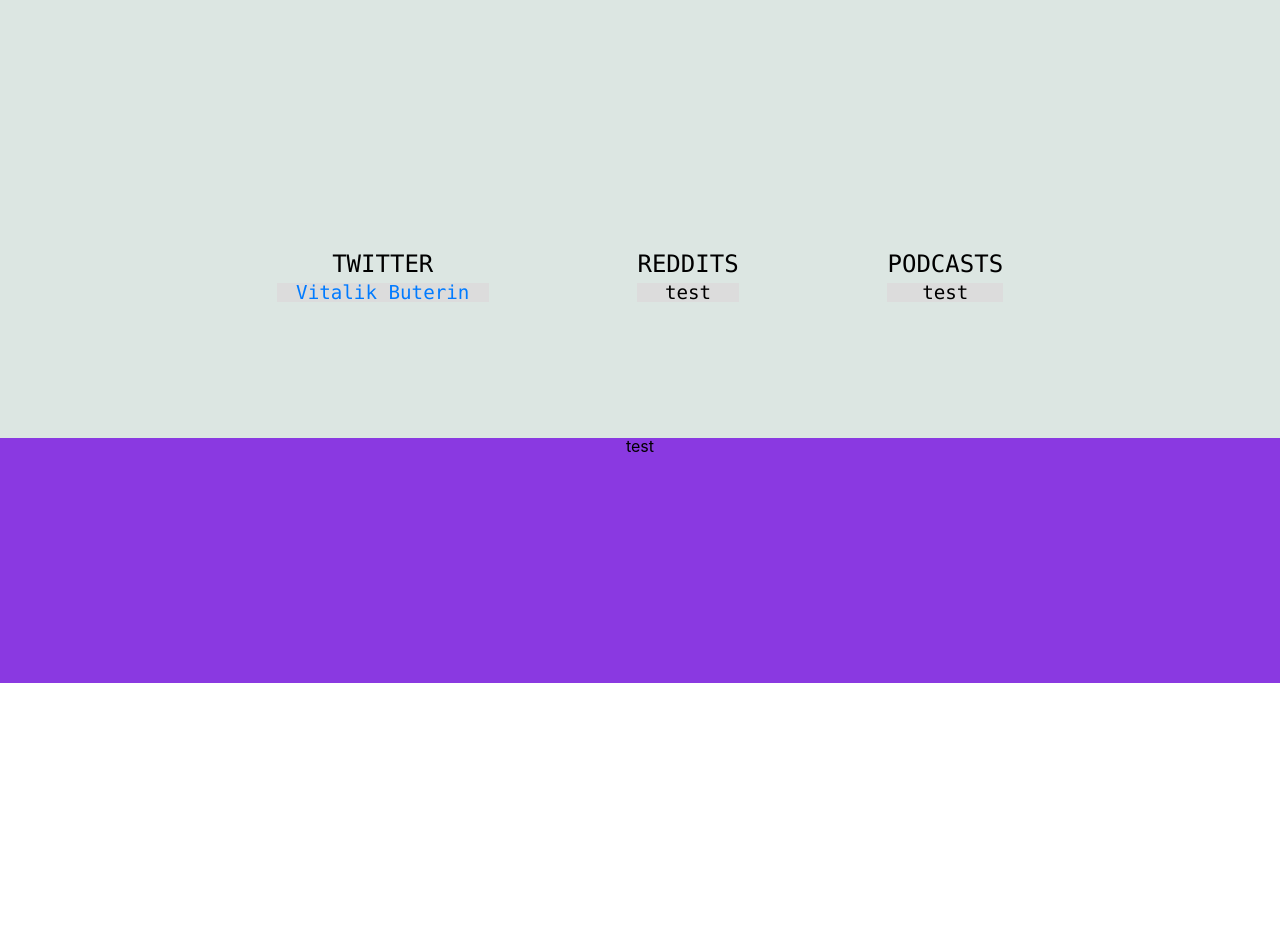
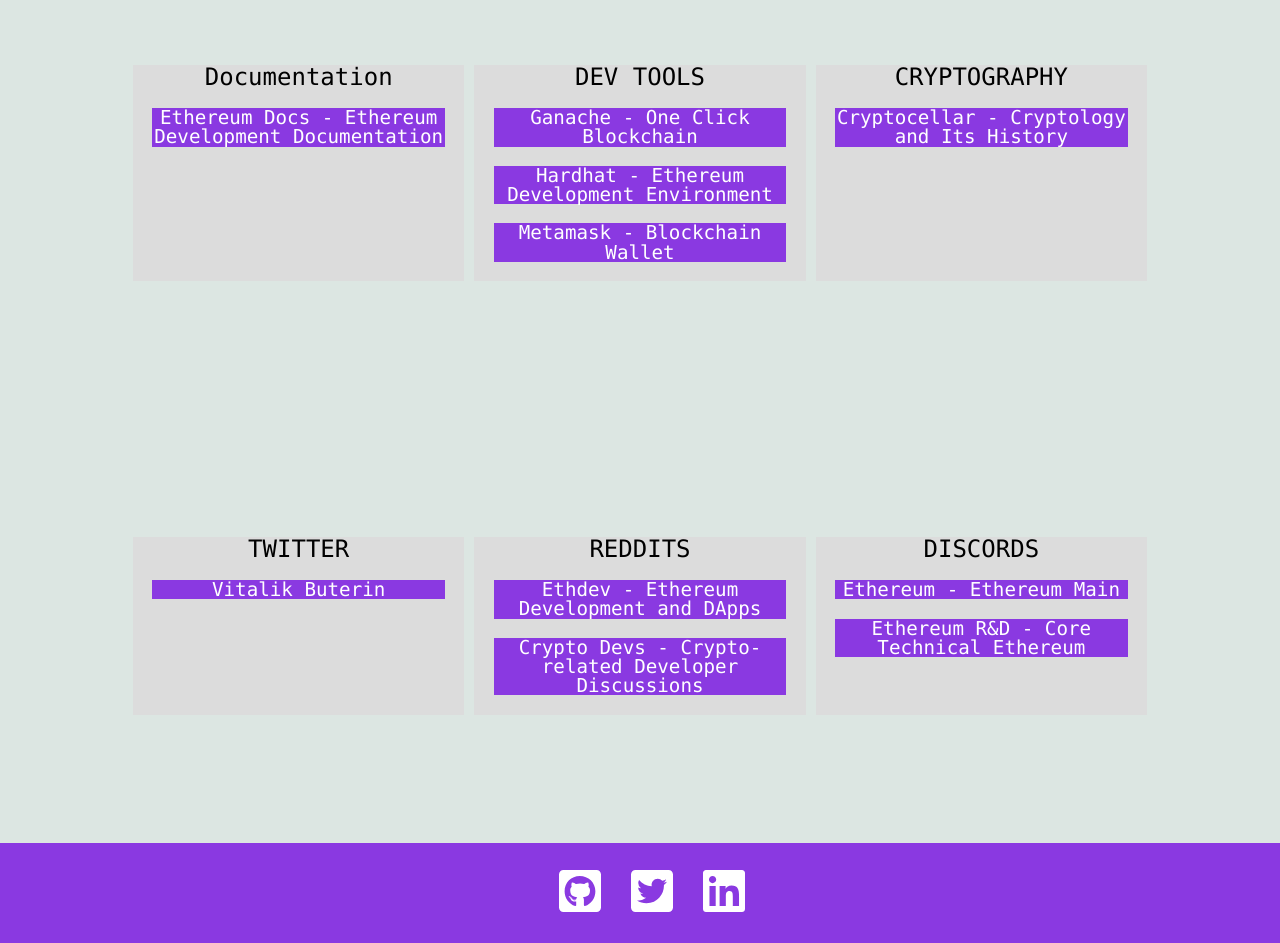
Before and after one commit to Danieltda/OXDAMZOR, a React (Create React App) app: page / in a window 1280 px wide. Shown: the part 660-1603 px from the top of the page. Before the commit the page ends 1343 px from the top, so only its background shows below. Built offline with nearby package versions, Linux system fonts and the light colour scheme.

Commit message:
footer done

```diff
--- a/src/App.js
+++ b/src/App.js
@@ -3,6 +3,7 @@
 import { Link, Routes, Route } from "react-router-dom";
 import HomePage from "./Components/HomePage/HomePage";
 import AboutPage from "./Components/AboutPage/AboutPage";
+import DailyNewsItem from "./Components/DailyNewsItem/DailyNewsItem";
 import SuggestaResource from "./Components/Suggestaresource/SuggestaResource";
 import { SiBlockchaindotcom } from "react-icons/si";
 
@@ -22,6 +23,10 @@
             About
           </Link>
           <br />
+          <Link to="/dailynewsitem" className="link-style">
+            Daily News Item
+          </Link>
+          <br />
           <Link to="/suggestaresource" className="link-style">
             Suggest Resource
           </Link>
@@ -30,6 +35,7 @@
       <Routes>
         <Route path="/" element={<HomePage />} />
         <Route path="/about" element={<AboutPage />} />
+        <Route path="/dailynewsitem" element={<DailyNewsItem />} />
         <Route path="/suggestaresource" element={<SuggestaResource />} />
       </Routes>
     </div>
--- /dev/null
+++ b/src/Components/DailyNewsItem/DailyNewsItem.jsx
@@ -0,0 +1,7 @@
+import React from "react";
+
+function DailyNewsItem() {
+  return <div>DailyNewsItem</div>;
+}
+
+export default DailyNewsItem;
--- a/src/Components/Overview/overview.css
+++ b/src/Components/Overview/overview.css
@@ -4,16 +4,11 @@
   outline: solid #f00 1px !important;
 } */
 
-* {
-  margin: 0;
-  padding: 0;
-}
-
 .overview-section-s1 {
   display: flex;
   justify-content: flex-start;
-  background-color: #f9f6f5;
-  padding: 6em;
+  background-color: white;
+  padding: 9em;
 }
 
 .h1-overview {
@@ -27,7 +22,7 @@
 
 .overview-section-p {
   margin-left: 8em;
-  letter-spacing: 0.05em;
+  letter-spacing: 0.08em;
   word-wrap: break-word;
   font-family: system-ui, -apple-system, BlinkMacSystemFont, Segoe UI, Roboto,
     Helvetica, Arial, sans-serif, Apple Color Emoji, Segoe UI Emoji,
--- a/src/Components/Resources/resources.css
+++ b/src/Components/Resources/resources.css
@@ -7,7 +7,7 @@
 .section1-resources {
   background-color: rgb(220, 230, 226);
   display: flex;
-  justify-content: space-evenly;
+  justify-content: space-around;
   padding: 8em;
   margin-bottom: 0px;
   font-family: SFMono-Regular, Consolas, "Roboto Mono", "Droid Sans Mono",
@@ -15,15 +15,36 @@
   font-size: 1em;
 }
 
-.footer-overview {
-  background-color: #8a39e1;
-  height: 245px;
-}
-
 .section1-resources-sources {
   background-color: gainsboro;
+  flex-basis: calc(33.333% - 10px);
 }
 
 .section1-resources-titles {
   font-size: 1.5em;
 }
+
+.section1-resources-li {
+  background-color: #8a39e1;
+  margin: 1em;
+}
+
+a {
+  color: white;
+}
+
+.footer-overview {
+  background-color: #8a39e1;
+  height: 100px;
+}
+
+.section1-footer-icons {
+  display: flex;
+  justify-content: center;
+  font-size: 3em;
+}
+
+.section1-footer-icons > a {
+  margin-left: 0.5em;
+  margin-top: 0.5em;
+}
--- a/src/Components/Resources/resources.jsx
+++ b/src/Components/Resources/resources.jsx
@@ -1,6 +1,7 @@
 import React from "react";
 import { useState } from "react";
 import "./resources.css";
+import { FaGithubSquare, FaTwitterSquare, FaLinkedin } from "react-icons/fa";
 
 export default function Resources() {
   const [like, setLike] = useState([]);
@@ -8,46 +9,59 @@
   return (
     <>
       <section className="section1-resources">
-        <div>
+        <div className="section1-resources-sources">
           <h1 className="section1-resources-titles">Documentation </h1>
-          <ul className="section1-resources-sources">
-            <li>
+          <ul>
+            <li className="section1-resources-li">
               <a
                 href="https://ethereum.org/en/developers/docs/"
                 target="_blank"
               >
-                Ethereum Docs
+                Ethereum Docs - Ethereum Development Documentation
               </a>
             </li>
-            <li></li>
-            <li></li>
-            <li></li>
           </ul>
         </div>
-        <div>
+        <div className="section1-resources-sources">
           <h1 className="section1-resources-titles">DEV TOOLS </h1>
-          <ul className="section1-resources-sources">
-            <li>test</li>
-            <li></li>
-            <li></li>
-            <li></li>
+          <ul>
+            <li className="section1-resources-li">
+              {" "}
+              <a href="https://trufflesuite.com/ganache/" target="_blank">
+                Ganache - One Click Blockchain
+              </a>
+            </li>
+            <li className="section1-resources-li">
+              {" "}
+              <a href="https://hardhat.org/" target="_blank">
+                Hardhat - Ethereum Development Environment
+              </a>
+            </li>
+            <li className="section1-resources-li">
+              {" "}
+              <a href="https://metamask.io/" target="_blank">
+                Metamask - Blockchain Wallet
+              </a>
+            </li>
           </ul>
         </div>
-        <div>
+        <div className="section1-resources-sources">
           <h1 className="section1-resources-titles">CRYPTOGRAPHY </h1>
           <ul className="section1-resources-sources">
-            <li>test</li>
-            <li></li>
-            <li></li>
-            <li></li>
+            <li className="section1-resources-li">
+              {" "}
+              <a href="https://cryptocellar.org/" target="_blank">
+                Cryptocellar - Cryptology and Its History
+              </a>
+            </li>
           </ul>
         </div>
       </section>
       <section className="section1-resources">
-        <div>
+        <div className="section1-resources-sources">
           <h1 className="section1-resources-titles">TWITTER </h1>
           <ul className="section1-resources-sources">
-            <li>
+            <li className="section1-resources-li">
               {" "}
               <a
                 href="https://twitter.com/VitalikButerin?s=20&t=bPOdTxT3_DMCMqzxGTeLGg"
@@ -56,31 +70,58 @@
                 Vitalik Buterin
               </a>
             </li>
-            <li></li>
-            <li></li>
-            <li></li>
           </ul>
         </div>
-        <div>
+        <div className="section1-resources-sources">
           <h1 className="section1-resources-titles">REDDITS </h1>
           <ul className="section1-resources-sources">
-            <li>test</li>
-            <li></li>
-            <li></li>
-            <li></li>
+            <li className="section1-resources-li">
+              {" "}
+              <a href="https://www.reddit.com/r/ethdev/" target="_blank">
+                Ethdev - Ethereum Development and DApps
+              </a>
+            </li>
+            <li className="section1-resources-li">
+              {" "}
+              <a href="https://www.reddit.com/r/ethdev/" target="_blank">
+                Crypto Devs - Crypto-related Developer Discussions
+              </a>
+            </li>
           </ul>
         </div>
-        <div>
-          <h1 className="section1-resources-titles">PODCASTS </h1>
+        <div className="section1-resources-sources">
+          <h1 className="section1-resources-titles">DISCORDS </h1>
           <ul className="section1-resources-sources">
-            <li>test</li>
-            <li></li>
-            <li></li>
-            <li></li>
+            <li className="section1-resources-li">
+              {" "}
+              <a href="https://discord.com/invite/CetY6Y4" target="_blank">
+                Ethereum - Ethereum Main
+              </a>
+            </li>
+            <li className="section1-resources-li">
+              {" "}
+              <a href="https://discord.gg/gK3dXFhM" target="_blank">
+                Ethereum R&D - Core Technical Ethereum
+              </a>
+            </li>
           </ul>
         </div>
       </section>
-      <footer className="footer-overview">test</footer>
+      <footer className="footer-overview">
+        {" "}
+        <div className="section1-footer-icons">
+          <a href="https://github.com/Danieltda" target="_blank">
+            {" "}
+            <FaGithubSquare />
+          </a>
+          <a href="https://mobile.twitter.com/Gr4mzl3gend" target="_blank">
+            <FaTwitterSquare />
+          </a>
+          <a href="https://www.linkedin.com/in/danieltendamme/" target="_blank">
+            <FaLinkedin />
+          </a>
+        </div>
+      </footer>
     </>
   );
 }
```
